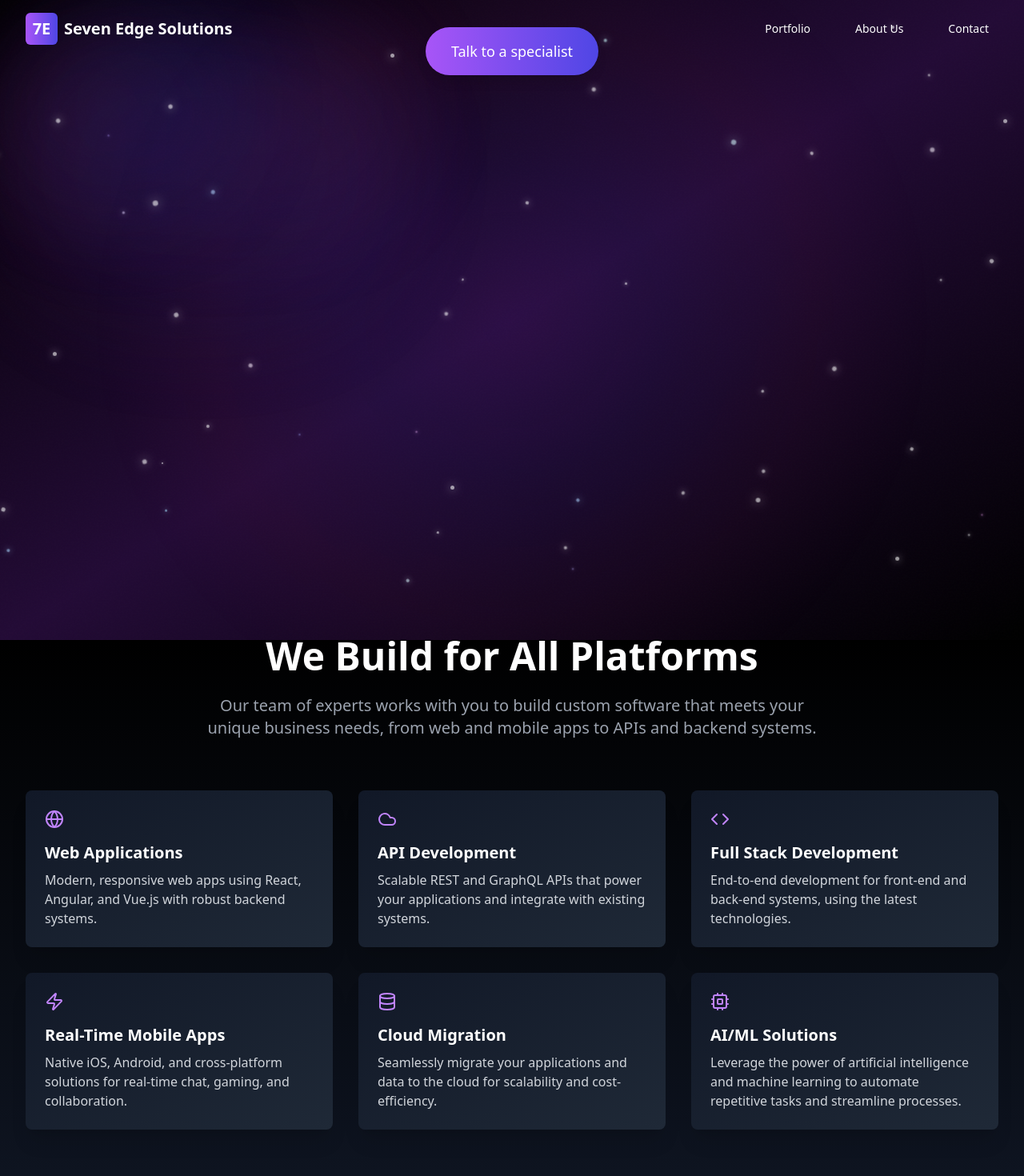
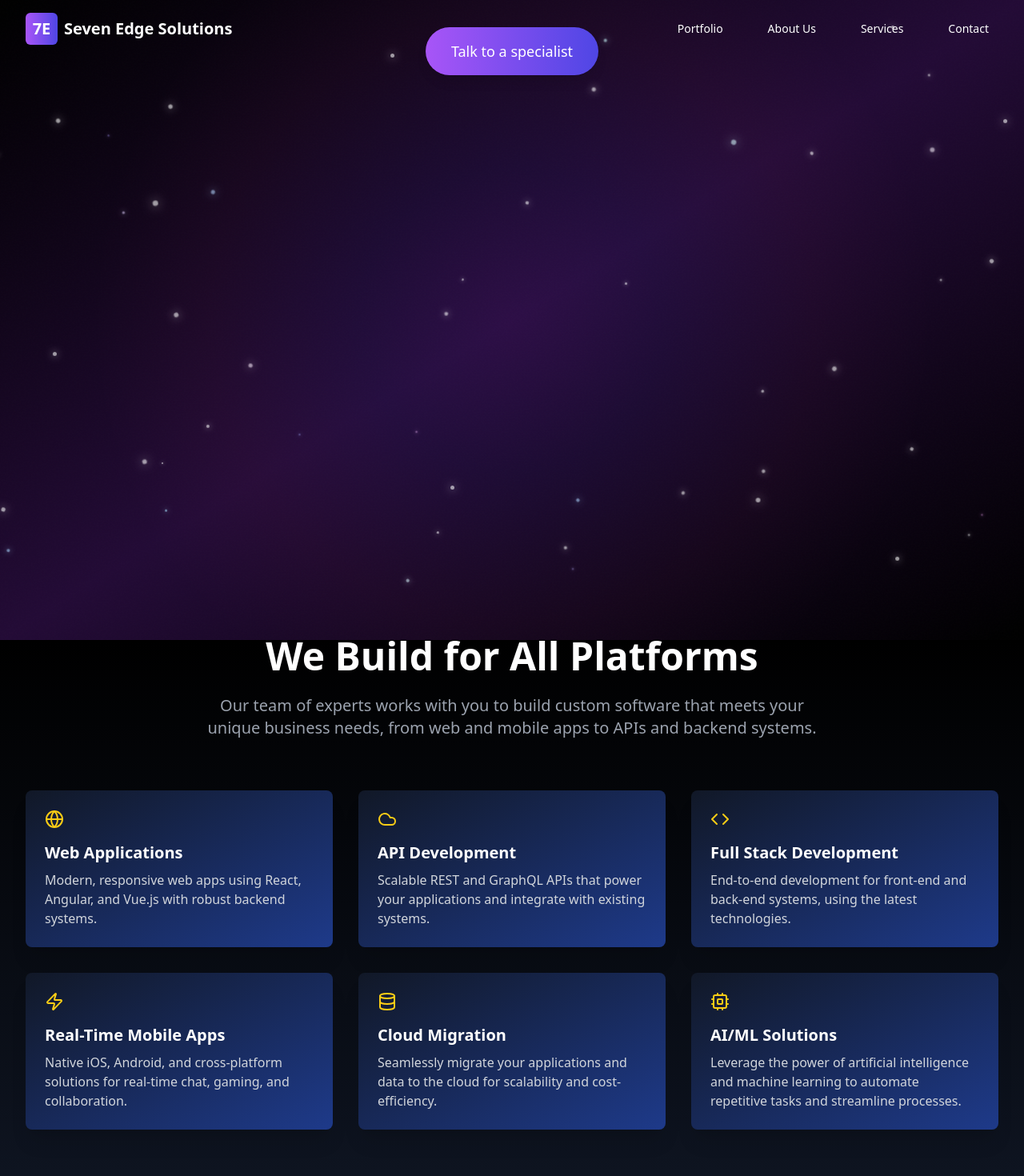
Before and after one commit to JoelWillams2021/7Edge-Solutions, a React (Vite) app in the folder Website/: page / in a window 1280 px wide. Shown: the top 1470 px of the page at 80% size. Built offline with nearby package versions, Linux system fonts and the light colour scheme; the HTML template or start-up script is replaced by a standard one.

Commit message:
Update Landing.tsx

```diff
--- a/Website/src/Landing.tsx
+++ b/Website/src/Landing.tsx
@@ -1,4 +1,3 @@
-
 import './tailwind.css';
 import './App.css';
 
@@ -8,7 +7,7 @@ import './App.css';
 import React, { useState, useEffect, useMemo, useCallback } from 'react'
 import { motion, useScroll, useTransform, AnimatePresence } from 'framer-motion'
 import { Menu, X, Code, Database, Cloud, Zap, Globe, Cpu, Users, RefreshCw, Lightbulb, Wallet } from 'lucide-react'
-import { FaInstagram, FaTwitter, FaLinkedin} from 'react-icons/fa'
+import { FaInstagram, FaTwitter, FaLinkedin, FaGithub } from 'react-icons/fa'
 import { useNavigate } from 'react-router-dom';
 
 const NavLink: React.FC<{ href: string; children: React.ReactNode; onClick?: () => void }> = ({ href, children, onClick }) => (
@@ -67,6 +66,7 @@ const Header: React.FC = () => {
           <nav className="hidden md:flex items-center space-x-8">
             <NavLink href="/portfolio">Portfolio</NavLink>
             <NavLink href="/about-us">About Us</NavLink>
+            <NavLink href="/services" onClick={toggleMenu}>Services</NavLink>
             <NavLink href="/contact">Contact</NavLink>
 
           </nav>
@@ -113,6 +113,7 @@ const Header: React.FC = () => {
                 <nav className="flex flex-col space-y-4 p-4">
                   <NavLink href="/portfolio" onClick={toggleMenu}>Portfolio</NavLink>
                   <NavLink href="/about-us" onClick={toggleMenu}>About Us</NavLink>
+                  <NavLink href="/services" onClick={toggleMenu}>Services</NavLink>
                   <NavLink href="/contact" onClick={toggleMenu}>Contact</NavLink>
                 </nav>
               </div>
@@ -169,7 +170,7 @@ const Particle: React.FC<{ index: number }> = React.memo(({ index }) => {
 
 const FloatingGradientOrbs: React.FC = React.memo(() => {
   const orbs = useMemo(() =>
-    [...Array(3)].map((_, i) => ({
+    [...Array(0)].map((_, i) => ({
       key: i,
       width: `${Math.random() * 30 + 20}%`,
       height: `${Math.random() * 30 + 20}%`,
@@ -329,14 +330,14 @@ const ServiceCard: React.FC<{ title: string; subtitle: string; icon: React.React
 
   return (
     <motion.div
-      className="bg-gradient-to-br from-gray-900 to-gray-800 p-6 rounded-lg shadow-xl transition-all duration-300 relative overflow-hidden"
+      className="bg-gradient-to-br from-gray-900 to-blue-900 p-6 rounded-lg shadow-xl transition-all duration-300 relative overflow-hidden"
       whileHover={{ scale: 1.05, y: -10 }}
       whileTap={{ scale: 0.95 }}
       onHoverStart={handleHoverStart}
       onHoverEnd={handleHoverEnd}
     >
       <motion.div
-        className="text-4xl text-purple-400 mb-4 relative z-10"
+        className="text-4xl text-yellow-400 mb-4 relative z-10"
         animate={{
           y: isHovered ? [-5, 0, -5] : 0,
         }}
@@ -347,7 +348,7 @@ const ServiceCard: React.FC<{ title: string; subtitle: string; icon: React.React
       <h3 className="text-xl font-bold mb-2 text-white relative z-10">{title}</h3>
       <p className="text-gray-300 relative z-10">{subtitle}</p>
       <motion.div
-        className="absolute inset-0 bg-gradient-to-br from-purple-600 to-indigo-700 opacity-0"
+        className="absolute inset-0 bg-gradient-to-br from-yellow-400 to-blue-600 opacity-0"
         initial={{ opacity: 0 }}
         animate={{ opacity: isHovered ? 0.2 : 0 }}
         transition={{ duration: 0.3 }}
```
